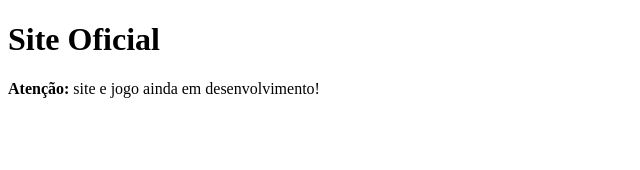
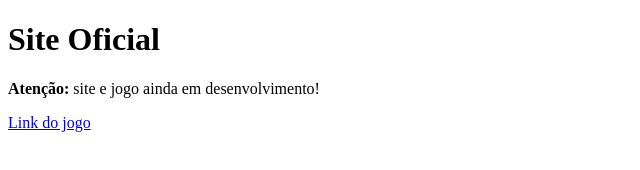
Before and after one commit to matheusmaasspanta-del/Jogo-Escape-Room, a plain HTML site: page index.html in a window 1280 px wide. Shown: the full height of the page, 0-640 px from the left. Drawn offline with Linux system fonts and the light colour scheme.

Commit message:
modified:   index.html

```diff
--- a/index.html
+++ b/index.html
@@ -8,5 +8,7 @@
 <body>
     <h1>Site Oficial</h1>
     <p><strong>Atenção:</strong> site e jogo ainda em desenvolvimento!</p>
+
+    <a href="/Scripts/menu/menu.html">Link do jogo</a>
 </body>
 </html>
```
